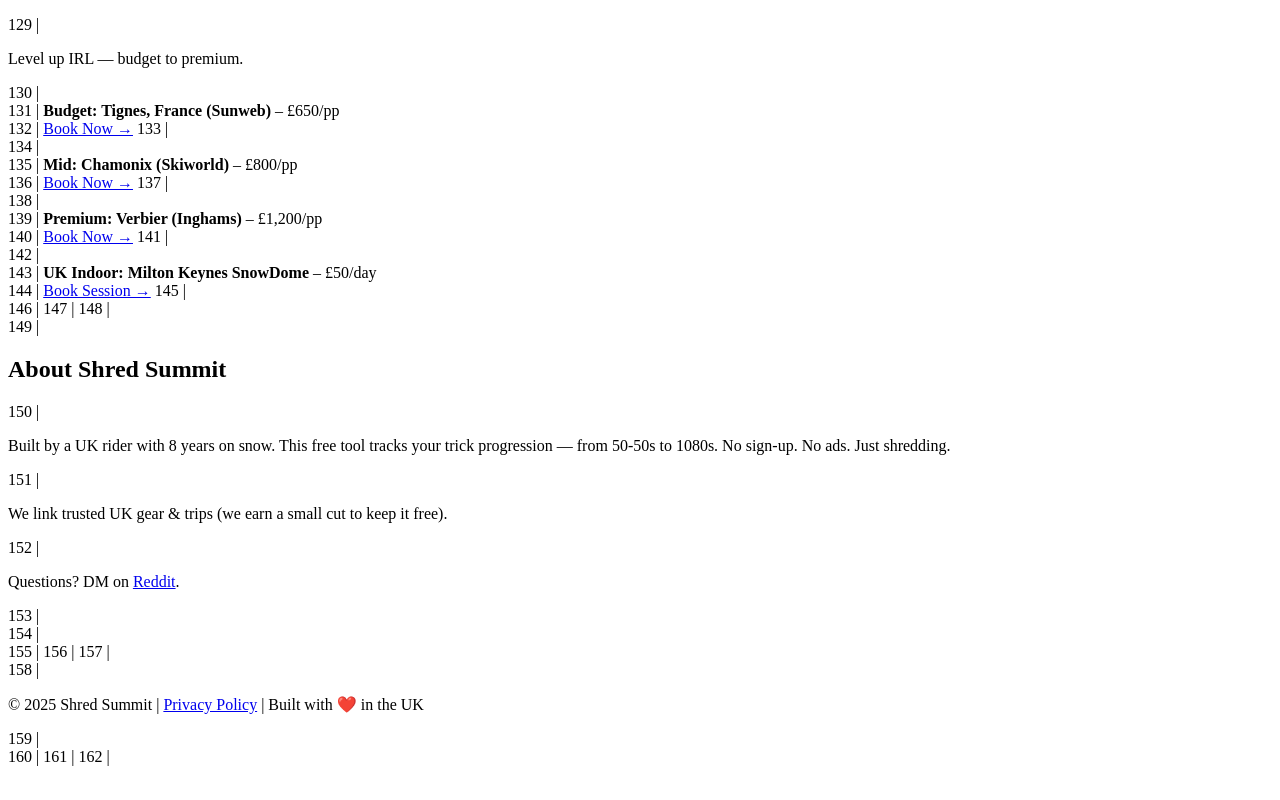
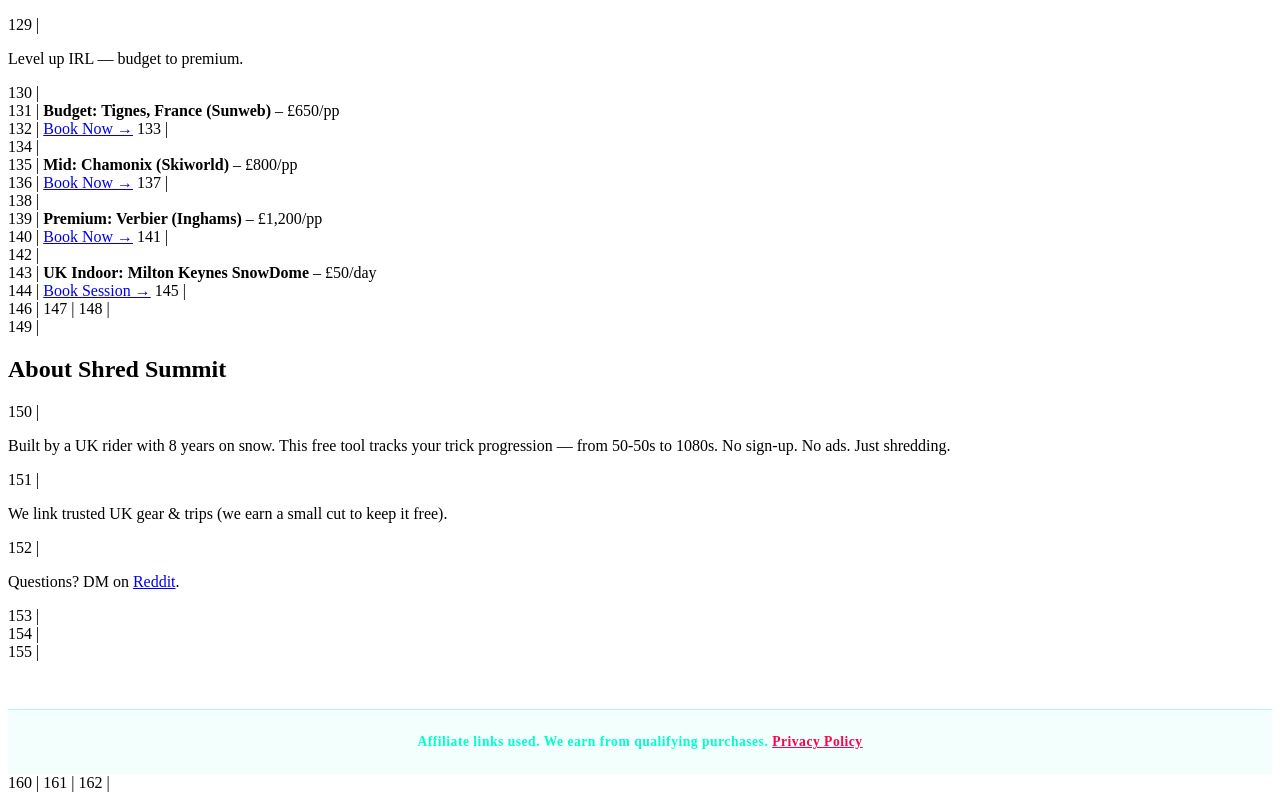
Before and after one commit to shredsummit-sys/shredsummit, a plain HTML site: page index.html in a window 1280 px wide. Shown: the part 1751-2551 px from the top of the page. Before the commit the page ends 2525 px from the top, so only its background shows below. Drawn offline with Linux system fonts and the light colour scheme.

Commit message:
Update index.html
Priv foot

```diff
--- a/index.html
+++ b/index.html
@@ -153,10 +153,14 @@
 153 |     </section>
 154 |   </div>
 155 |
-156 |   <!-- FOOTER -->
-157 |   <footer>
-158 |     <p>© 2025 Shred Summit | <a href="privacy.html">Privacy Policy</a> | Built with ❤️ in the UK</p>
-159 |   </footer>
+<!-- NEON AFFILIATE FOOTER -->
+  <footer style="text-align:center; padding:1.5rem; font-size:0.85rem; color:#00ffcc; background:rgba(0,255,204,0.05); border-top:1px solid rgba(0,255,204,0.3); margin-top:3rem; font-weight:600; letter-spacing:0.5px;">
+    Affiliate links used. We earn from qualifying purchases.
+    <a href="privacy.html" style="color:#ff004c; text-decoration:underline; font-weight:800;">Privacy Policy</a>
+  </footer>
+
+</body>
+</html>
 160 |
 161 | </body>
 162 | </html>
```
